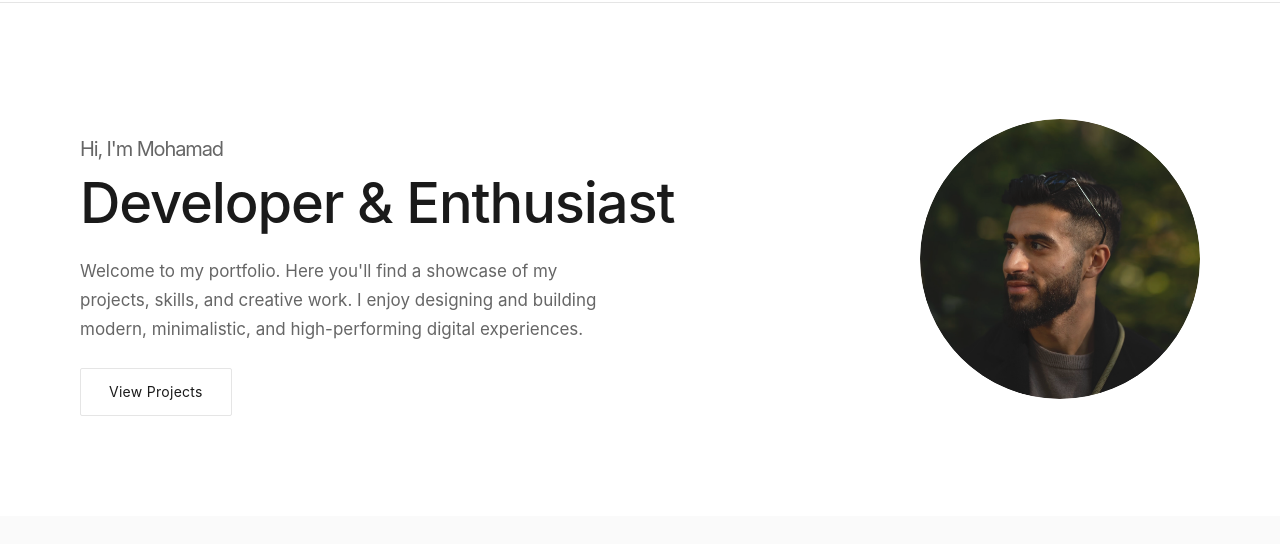
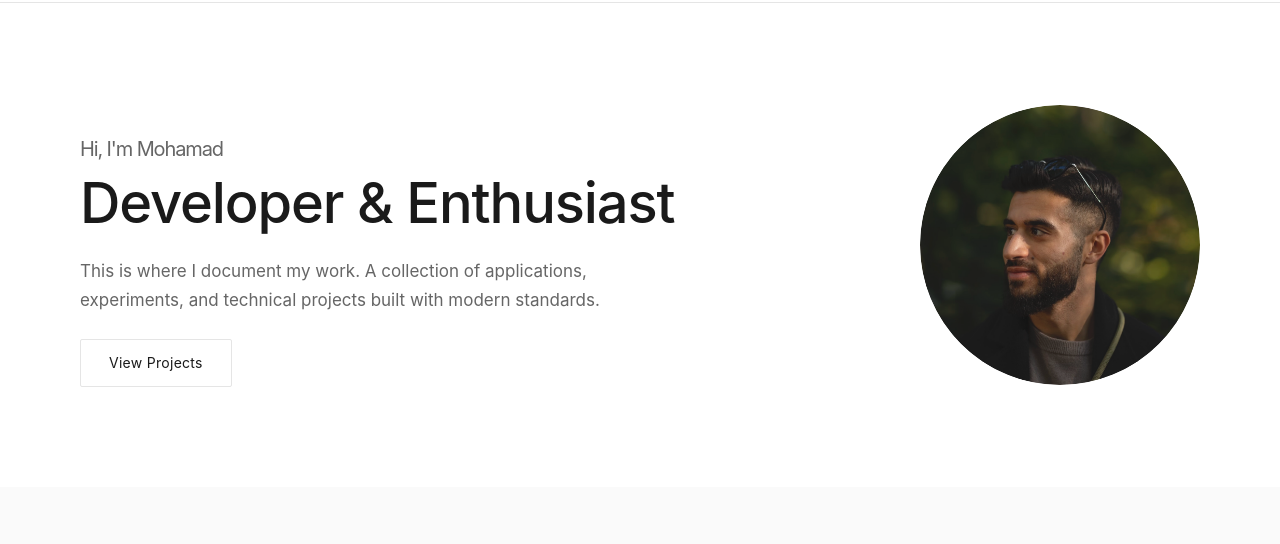
Before and after one commit to bdrn/astro-portfolio, an Astro site: page / in a window 1280 px wide. Shown: the part 71-615 px from the top of the page. Built offline with nearby package versions, Linux system fonts and the light colour scheme; Astro itself is replaced by a stand-in of ours.

Commit message:
header text change

```diff
--- a/src/components/Header.astro
+++ b/src/components/Header.astro
@@ -11,8 +11,8 @@ import Section from "../components/Section.astro";
         <span class="title">Developer & Enthusiast</span>
       </h1>
       <p class="description">
-        Welcome to my portfolio. Here you'll find a showcase of my projects, skills, and creative work.
-        I enjoy designing and building modern, minimalistic, and high-performing digital experiences.
+        This is where I document my work. A collection of applications, experiments, and technical
+        projects built with modern standards.
       </p>
       <div class="button-container">
         <ButtonLink href="/projects" text="View Projects" variant="secondary" />
```
